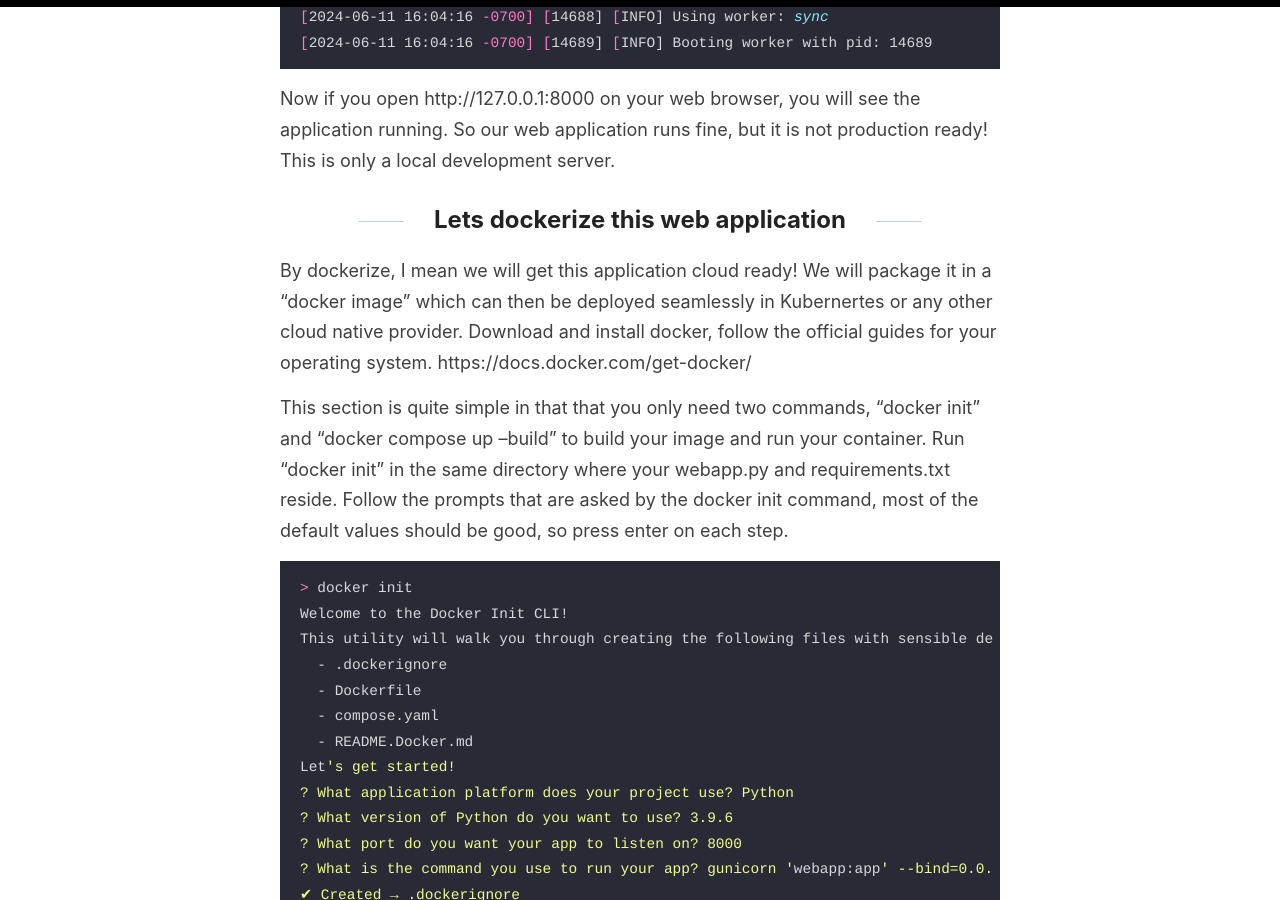
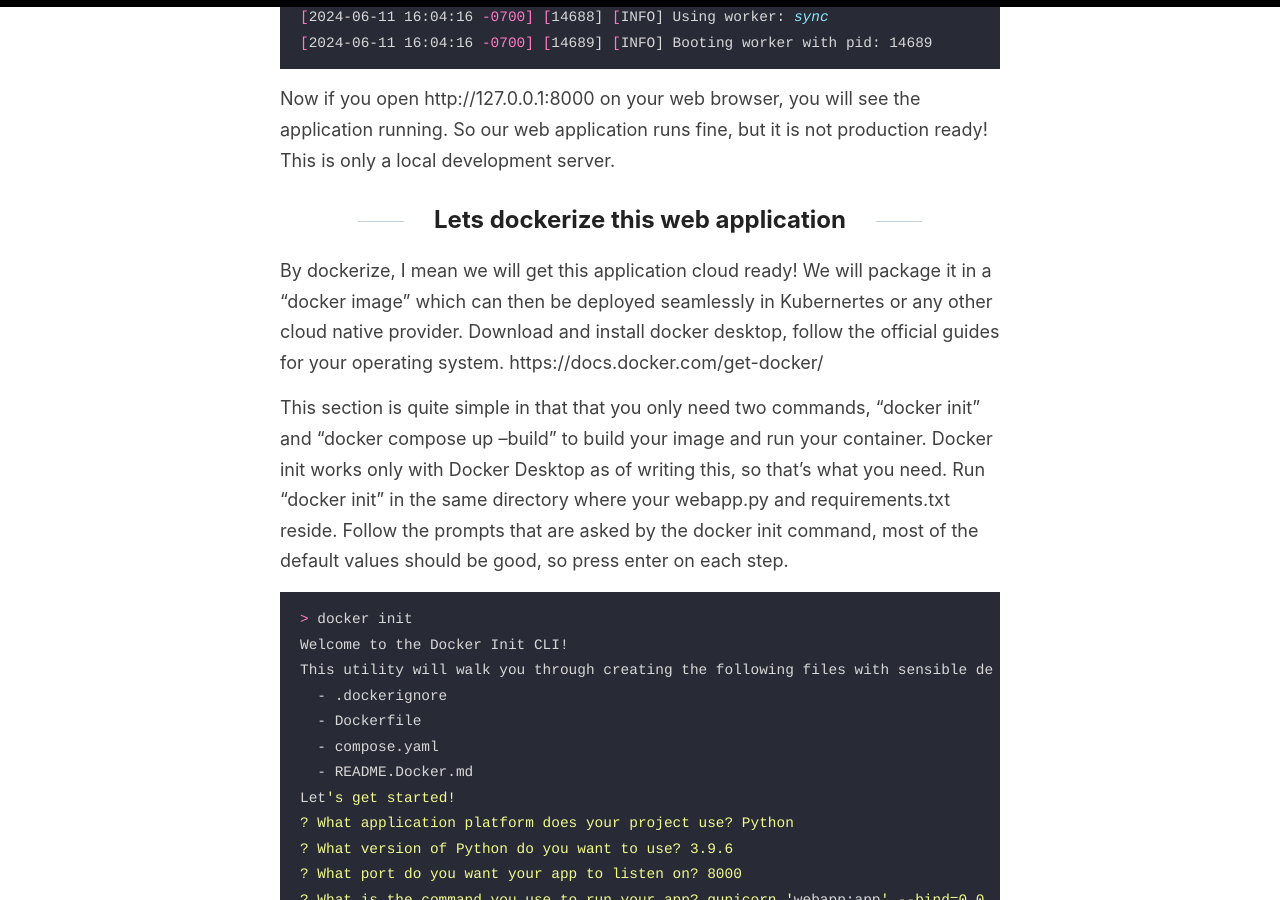
Before and after one commit to tgangte/tgangte.github.io, a Jekyll site: the page built from _posts/2024-01-13-getting-started-with-docker.md, in a window 1280 px wide and 900 px high, scrolled down 1531 px. Built offline with Jekyll 4.4.1, drawn with Linux system fonts in a browser that asks for light colours.

Commit message:
Update 2024-01-13-getting-started-with-docker.md

````diff
--- a/_posts/2024-01-13-getting-started-with-docker.md
+++ b/_posts/2024-01-13-getting-started-with-docker.md
@@ -51,9 +51,9 @@ Now lets run the python webapp the traditional way
 
 
 By dockerize, I mean we will get this application cloud ready! We will package it in a "docker image" which can then be deployed seamlessly in Kubernertes or any other cloud native provider.
-Download and install docker, follow the official guides for your operating system. https://docs.docker.com/get-docker/
+Download and install docker desktop, follow the official guides for your operating system. https://docs.docker.com/get-docker/
 
-This section is quite simple in that that you only need two commands, "docker init" and  "docker compose up --build" to build your image and run your container.
+This section is quite simple in that that you only need two commands, "docker init" and  "docker compose up --build" to build your image and run your container. Docker init works only with Docker Desktop as of writing this, so that's what you need.
 Run "docker init" in the same directory where your webapp.py and requirements.txt reside. Follow the prompts that are asked by the docker init command, most of the default values should be good, so press enter on each step.
 
 ```bash
````
